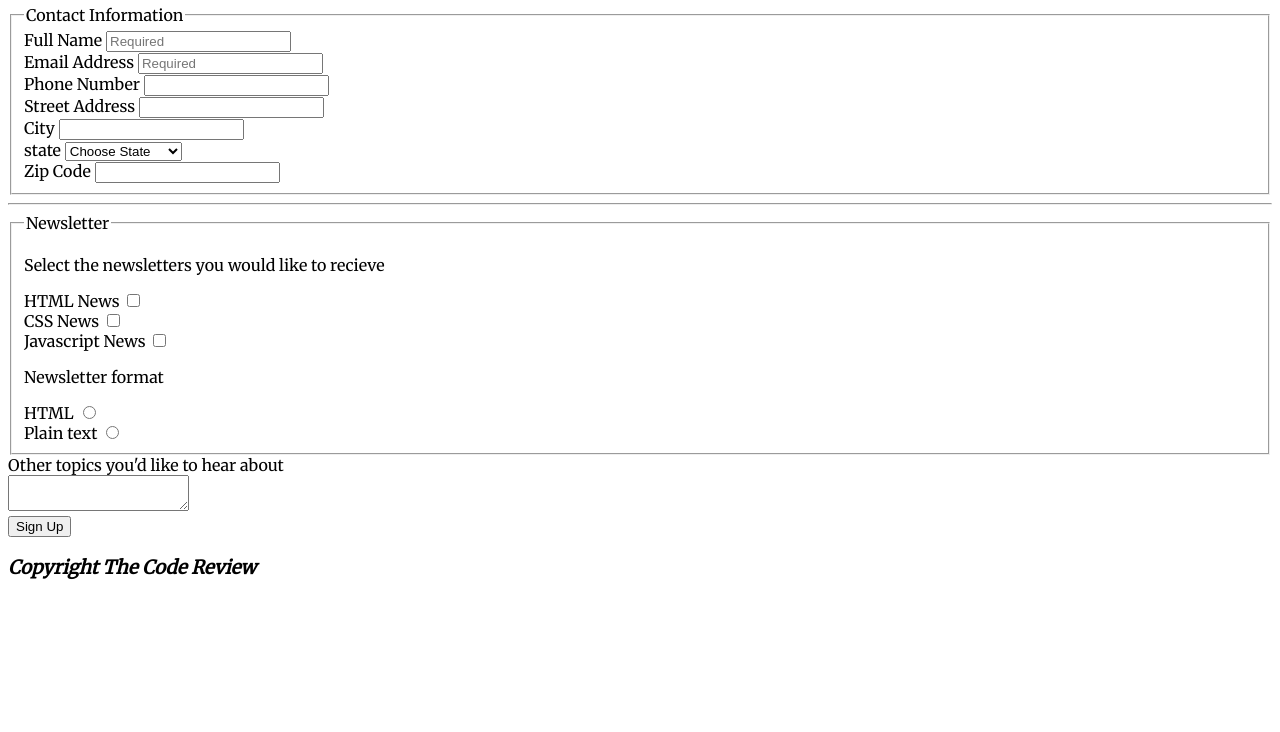
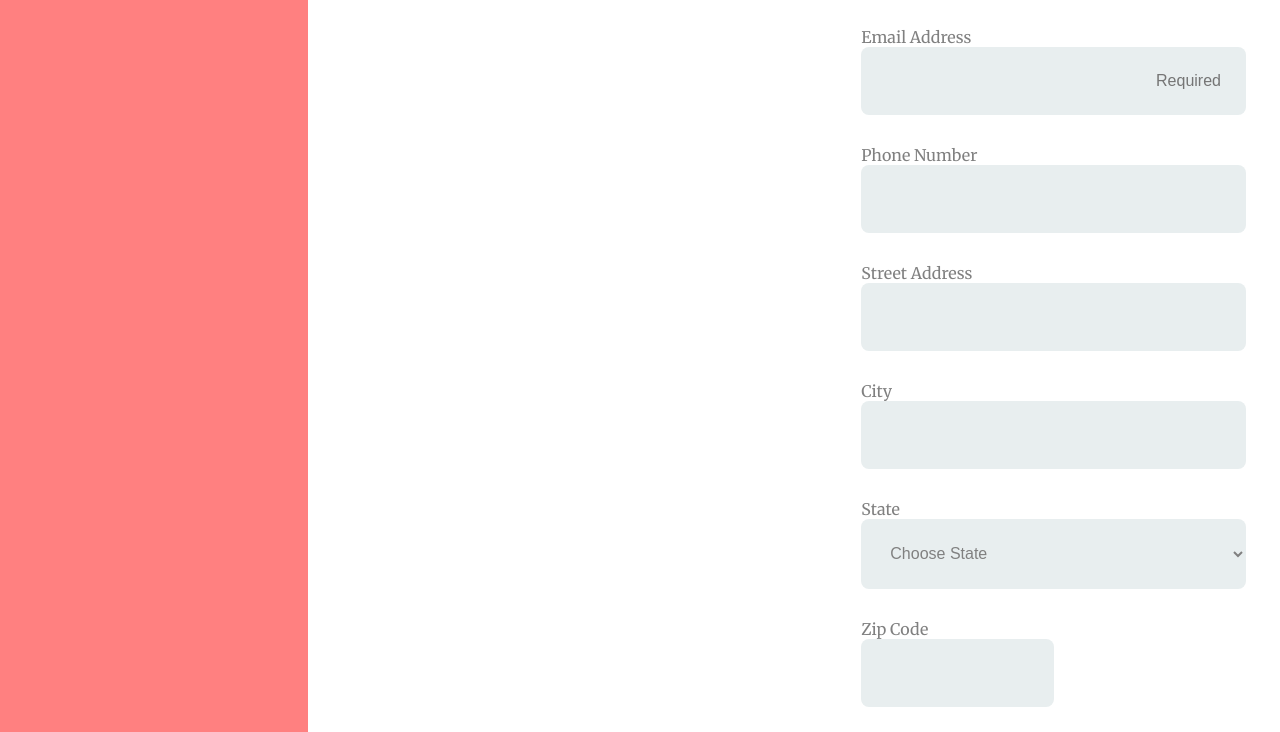
Before and after one commit to DeborahSavage/first-form, a plain HTML site: page index.html in a window 1280 px wide. Shown: the part 185-917 px from the top of the page. Before the commit the page ends 800 px from the top, so only its background shows below. Drawn offline with Linux system fonts and the light colour scheme.

Commit message:
added css styles

```diff
--- a/index.html
+++ b/index.html
@@ -10,15 +10,18 @@
 </head>
 
 <body>
+
+  <div class="container">
+
+
     <header>
       <h1>The Code Review</h1>
     </header>
-  <div>
+    <div class="signup">
       <h2>Signup for our newsletter</h2>
-    <p>Get the latest news on how your code is doing right in your inbox</p>
+      <p class="info">Get the latest news on how your code is doing right in your inbox</p>
     </div>
-  <hr>
-  <hr>
+
 
 
     <form action="" method="post">
@@ -26,32 +29,32 @@
         <legend>Contact Information</legend>
 
         <div>
-        <label for="name">Full Name</label>
+          <label class="topic" for="name">Full Name</label>
           <input type="text" id="name" name="full_name" placeholder="Required">
         </div>
 
         <div>
-        <label for="mail">Email Address</label>
+          <label class="topic" for="mail">Email Address</label>
           <input type="email" id="mail" name="user_mail" placeholder="Required">
         </div>
 
         <div>
-        <label for="phone">Phone Number</label>
+          <label class="topic" for="phone">Phone Number</label>
           <input type="tel" id="phone" name="user_number">
         </div>
 
         <div>
-        <label for="street">Street Address</label>
+          <label class="topic" for="street">Street Address</label>
           <input type="text" id="street" name="user_address">
         </div>
 
         <div>
-        <label for="city">City</label>
+          <label class="topic" for="city">City</label>
           <input type="text" id="city" name="user_city">
         </div>
 
         <div>
-        <label for="state-select">state</label>
+          <label class="topic" for="state-select">State</label>
 
           <select id="state-select" name="user_state">
             <option value="">Choose State</option>
@@ -64,45 +67,48 @@
           </select>
         </div>
 
-      <div>
-        <label for="zip">Zip Code</label>
+        <div class="zipcode">
+          <label class="topic" for="zip">Zip Code</label><br>
           <input type="text" id="zip" name="user_zip">
         </div>
       </fieldset>
 
-    <hr>
+
       <fieldset>
         <legend>Newsletter</legend>
-      <p>Select the newsletters you would like to recieve</p>
+        <p class="info">Select the newsletters you would like to recieve</p>
 
         <div>
-        <label for="checkbox">HTML News</label>
           <input type="checkbox" id="checkbox" name="news" value="html_news">
+          <label class="topic" for="checkbox">HTML News</label>
         </div>
 
         <div>
-        <label for="checkbox">CSS News</label>
           <input type="checkbox" id="checkbox" name="news" value="css_news">
+          <label class="topic" for="checkbox">CSS News</label>
         </div>
 
         <div>
-        <label for="checkbox">Javascript News</label>
           <input type="checkbox" id="checkbox" name="news" value="java_news">
+          <label class="topic" for="checkbox">Javascript News</label>
         </div>
-      <p>Newsletter format</p>
+
+        <p class="info">Newsletter format</p>
 
         <div>
-        <label for="radio">HTML</label>
           <input type="radio" id="radio" name="radio" value="html">
+          <label class="topic" for="radio">HTML</label>
+
         </div>
         <div>
-        <label for="radio">Plain text</label>
-        <input type="radio" id="radio" name="radio" value="css">
+          <input type="radio" id="radio" name="radio" value="plain_text">
+          <label class="topic" for="radio">Plain text</label>
+
         </div>
       </fieldset>
 
       <div class="textarea">
-      <label for="other">Other topics you'd like to hear about</label>
+        <label class="topic" for="other">Other topics you'd like to hear about</label>
         <br>
         <textarea id="other" name="other"></textarea>
       </div>
@@ -111,10 +117,10 @@
         <button type="button" name="button">Sign Up</button>
 
       </div>
-    <h3><em>Copyright The Code Review</em></h3>
+      <h4 class="info"><em>Copyright The Code Review</em></h4>
 
     </form>
-
+  </div>
 </body>
 
 </html>
--- a/style.css
+++ b/style.css
@@ -1,6 +1,145 @@
 /* Base styles */
+* {
+  box-sizing: border-box;
+}
+
 body {
   font-family: 'Merriweather', serif;
+  margin: auto;
+
+}
+
+form {
+  max-width: 100%;
+  margin: 20px auto;
+  padding: 10px 20px;
+  border-radius: 8px;
+}
+
+fieldset {
+  border: none;
+
+}
+
+
+.signup {
+  border-bottom: thick double;
+  text-align: center;
+}
+
+.info {
+  color: grey;
+  margin: 20px;
+
+}
+
+header {
+  background: #ff8080;
+  color: white;
+  padding: 10px;
+  text-align: center;
+  text-transform: uppercase;
+  border: none;
+
+}
+
+h4 {
+  text-align: center;
+}
+
+input:focus {
+outline-color: #ff8080;
 
 
 }
+
+
+input[type="text"],
+input[type="email"],
+input[type="tel"],
+textarea,
+select {
+
+  border: none;
+  border-radius: 8px;
+  font-size: 1em;
+  height: auto;
+  margin: 0;
+  padding: 25px;
+  width: 100%;
+  background-color: #e8eeef;
+  margin-bottom: 30px;
+}
+
+input {
+  margin: 10px;
+}
+
+
+
+
+legend {
+  text-align: left;
+  font-size: 22px;
+  padding: 10px 20px 20px 0;
+
+}
+
+button {
+  padding: 15px 40px 20px 40px;
+  color: #FFF;
+  background-color: #53bab3;
+  font-size: 18px;
+  font-family: 'Merriweather', serif;
+  text-align: center;
+  outline-color: #ff8080;
+  border-radius: 5px;
+  width: 100%;
+  border: 1px solid #53bab3;
+  border-width: 1px 1px 3px;
+  box-shadow: 0 -1px 0 rgba(255, 255, 255, 0.1) inset;
+
+  margin-bottom: 10px;
+}
+textarea:focus {
+  outline-color: #ff8080;
+}
+
+select:focus {
+outline-color: #ff8080;
+}
+
+.topic {
+  color: grey;
+
+
+
+}
+
+.signup {
+  border-bottom: double black 5px;
+}
+
+.zipcode {
+  border-bottom: solid 3px;
+}
+
+::placeholder {
+  text-align: right;
+}
+
+#zip {
+  width: 50%;
+}
+#state-select {
+height: 70px;
+color: grey;
+
+}
+/* Media Queries */
+@media (min-width: 768px) {
+.container {
+  display: flex;
+}
+
+}
```
Lines whose indentation alone changed are shown as unchanged.
